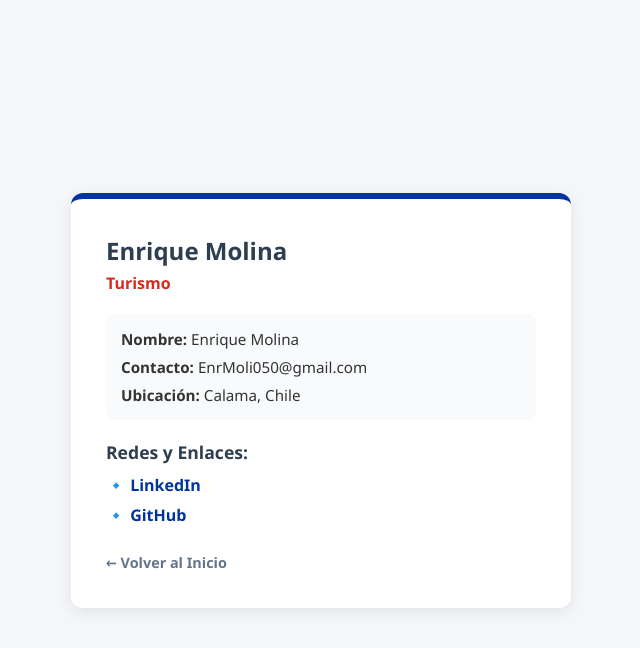
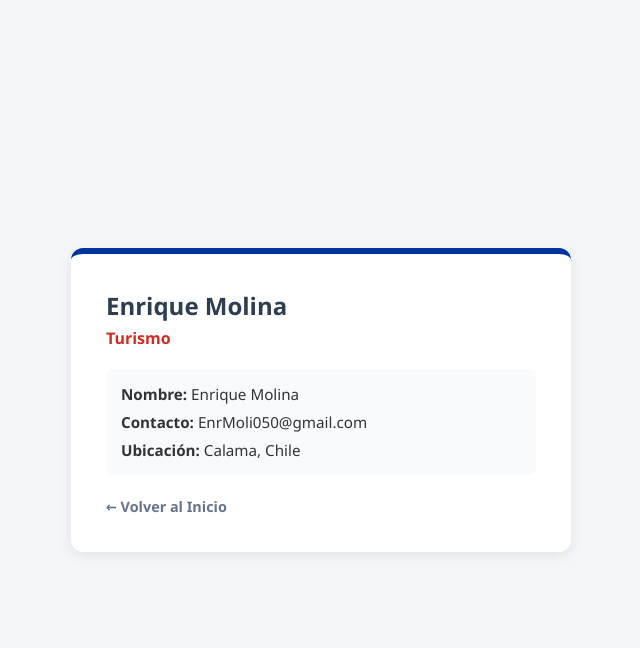
Before and after one commit to LuisG105/ProyectoWeb, a Django app: page /acerca/ in a window 1280 px wide. Shown: the top 648 px of the page, without its empty margins (319-959 px from the left). Run offline with Django 5.2, Linux system fonts and the light colour scheme.

Commit message:
Cambios de html

```diff
--- a/estaticas/views.py
+++ b/estaticas/views.py
@@ -9,10 +9,6 @@ def mostrar_acerca(request):
         'carrera': 'Turismo',
         'correo': 'EnrMoli050@gmail.com',
         'region': 'Calama, Chile',
-        'redes_sociales': [
-            {'plataforma': 'LinkedIn', 'url': 'https://linkedin.com'},
-            {'plataforma': 'GitHub', 'url': 'https://github.com/LuisG105'},
-        ]
     }
 
     return render(request, 'acerca.html', {'perfil': perfil_datos})
--- a/templates/acerca.html
+++ b/templates/acerca.html
@@ -96,15 +96,6 @@
             <p><strong>Ubicación:</strong> {{ perfil.region }}</p>
         </div>
 
-        <h3>Redes y Enlaces:</h3>
-        <ul>
-            {% for rrss in perfil.redes_sociales %}
-                <li>
-                    🔹 <a href="{{ rrss.url }}" target="_blank">{{ rrss.plataforma }}</a>
-                </li>
-            {% endfor %}
-        </ul>
-
         <a href="/" class="btn-volver">&larr; Volver al Inicio</a>
     </div>
 
```
